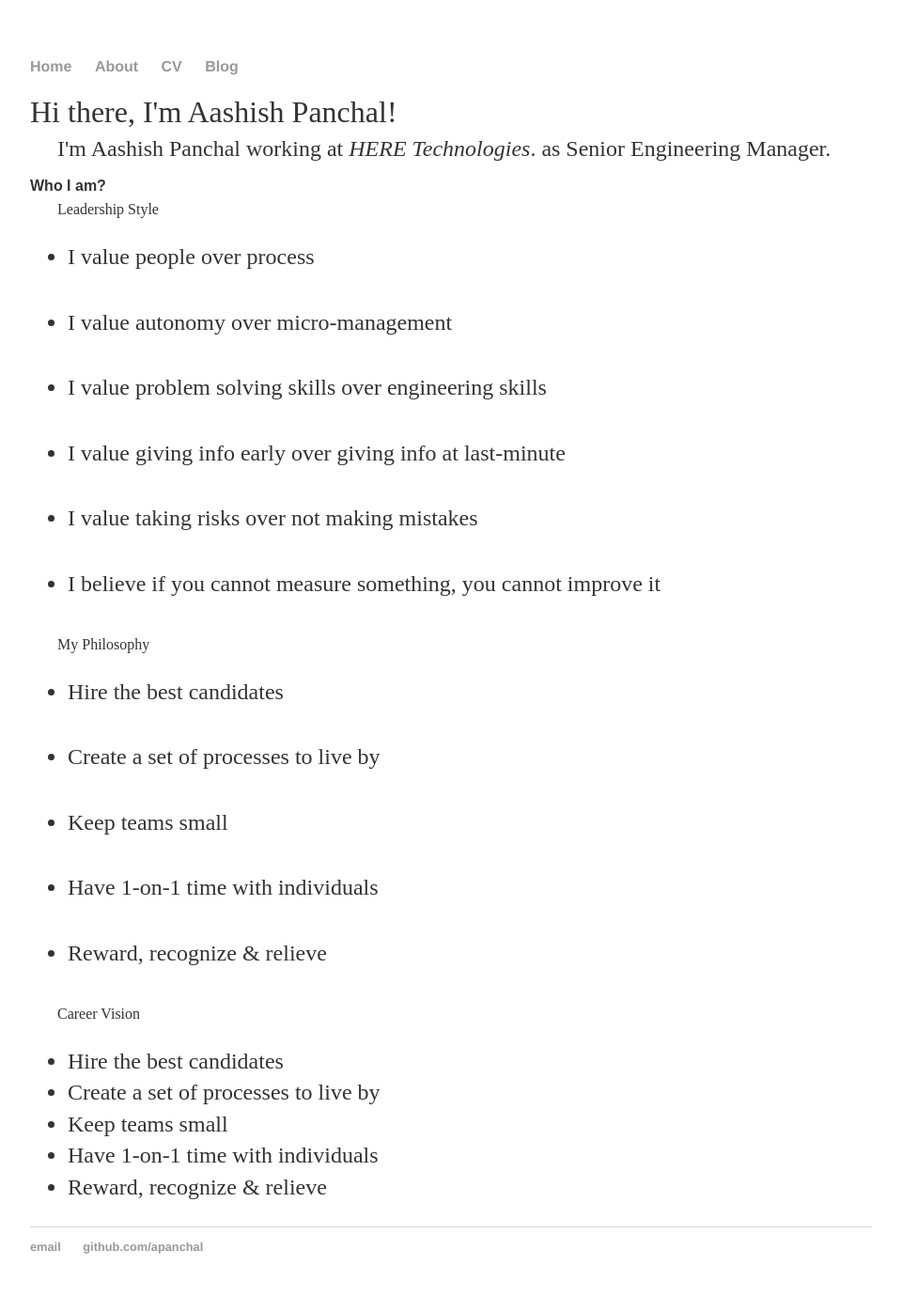
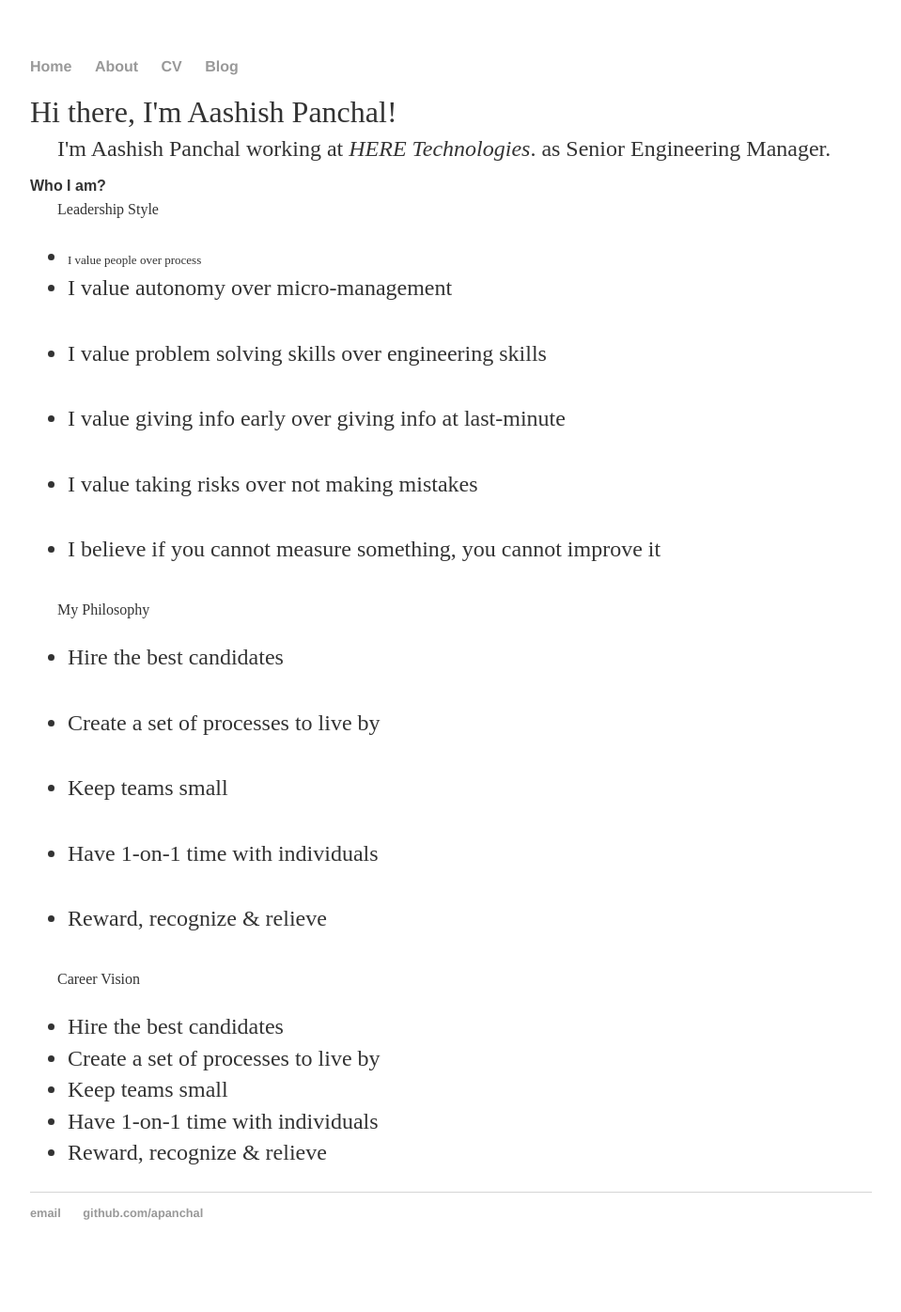
Before and after one commit to apanchal/apanchal.github.io, a Jekyll site: the page built from index.html, in a window 1280 px wide. Shown: the whole page at 94% size, without its empty margins (160-1119 px from the left). Built offline with Jekyll 4.4.1, drawn with Linux system fonts in a browser that asks for light colours; after the commit the page ends 1360 px from its top, so only the background shows below that.

Commit message:
Update index.html

```diff
--- a/index.html
+++ b/index.html
@@ -11,7 +11,7 @@
 			<p class="p8 ft13">Who I am?</p>
 			<p class="p10 ft6">Leadership Style</p>
 			<ul>
-				<p class="p5 ft1"><li>I value people over process</li></p>
+				<li><p class="p5 ft1">I value people over process</p></li>
 				<p class="p5 ft1"><li>I value autonomy over micro-management</li></p>
 				<p class="p5 ft1"><li>I value problem solving skills over engineering skills</li></p>
 				<p class="p5 ft1"><li>I value giving info early over giving info at last-minute</li></p>
```
